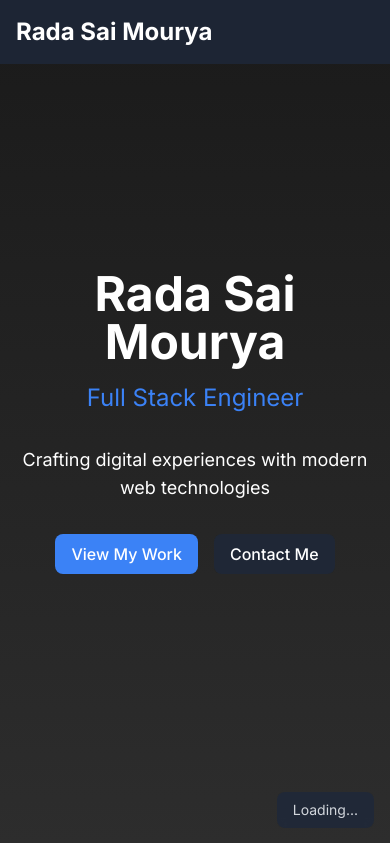
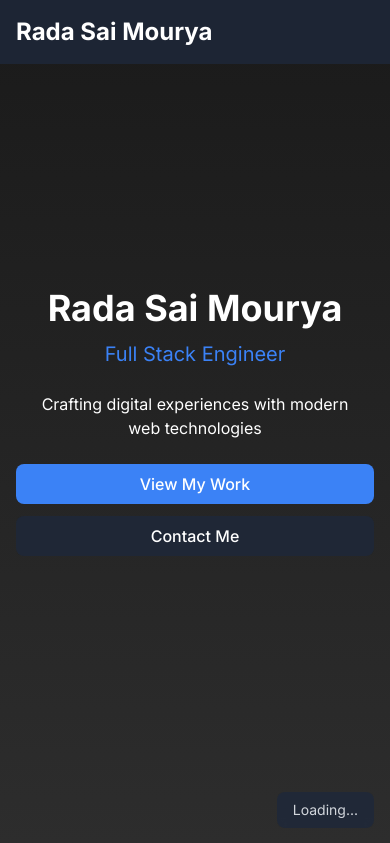
Before and after one commit to radamourya7/portfolio, a React (Vite) app: page / in a window 390 px wide. Shown: the top 843 px of the page. Built offline with nearby package versions, Linux system fonts and the light colour scheme; no server answers; the database is empty; some icons are missing.

Commit message:
feat: improve mobile responsiveness - Adjust text sizes and spacing for mobile - Optimize background particles for mobile performance - Make buttons stack vertically on mobile

```diff
--- a/src/components/Background.tsx
+++ b/src/components/Background.tsx
@@ -16,7 +16,8 @@ const Background: React.FC = () => {
 
     // Create particles
     const particlesGeometry = new THREE.BufferGeometry();
-    const particlesCount = 2000;
+    // Adjust particle count based on screen size
+    const particlesCount = window.innerWidth < 768 ? 1000 : 2000;
     const posArray = new Float32Array(particlesCount * 3);
 
     for (let i = 0; i < particlesCount * 3; i++) {
@@ -25,7 +26,7 @@ const Background: React.FC = () => {
 
     particlesGeometry.setAttribute('position', new THREE.BufferAttribute(posArray, 3));
     const particlesMaterial = new THREE.PointsMaterial({
-      size: 0.005,
+      size: window.innerWidth < 768 ? 0.008 : 0.005,
       color: 0xffffff,
       transparent: true,
       opacity: 0.8,
@@ -52,6 +53,9 @@ const Background: React.FC = () => {
       camera.aspect = window.innerWidth / window.innerHeight;
       camera.updateProjectionMatrix();
       renderer.setSize(window.innerWidth, window.innerHeight);
+
+      // Update particle size on resize
+      particlesMaterial.size = window.innerWidth < 768 ? 0.008 : 0.005;
     };
 
     window.addEventListener('resize', handleResize);
--- a/src/components/HeroSection.tsx
+++ b/src/components/HeroSection.tsx
@@ -2,29 +2,29 @@ import React from 'react';
 
 const HeroSection: React.FC = () => {
   return (
-    <section className="min-h-screen flex items-center justify-center px-4">
-      <div className="text-center">
-        <h1 className="text-5xl md:text-6xl font-bold mb-4 animate-fadeIn">
+    <section className="min-h-screen flex items-center justify-center px-4 sm:px-6 md:px-8">
+      <div className="text-center w-full max-w-4xl mx-auto">
+        <h1 className="text-4xl sm:text-5xl md:text-6xl font-bold mb-3 sm:mb-4 animate-fadeIn">
           Rada Sai Mourya
         </h1>
-        <h2 className="text-2xl md:text-3xl text-accent mb-8 animate-fadeIn">
+        <h2 className="text-xl sm:text-2xl md:text-3xl text-accent mb-6 sm:mb-8 animate-fadeIn">
           Full Stack Engineer
         </h2>
-        <p className="text-lg md:text-xl mb-8 max-w-2xl mx-auto animate-fadeIn">
+        <p className="text-base sm:text-lg md:text-xl mb-6 sm:mb-8 max-w-2xl mx-auto px-4 animate-fadeIn">
           Crafting digital experiences with modern web technologies
         </p>
-        <div className="flex justify-center gap-4 animate-fadeIn">
+        <div className="flex flex-col sm:flex-row justify-center gap-3 sm:gap-4 animate-fadeIn">
           <a
             href="https://www.linkedin.com/in/radamourya7"
             target="_blank"
             rel="noopener noreferrer"
-            className="btn btn-primary"
+            className="btn btn-primary w-full sm:w-auto"
           >
             View My Work
           </a>
           <a
             href="mailto:radamourya7@gmail.com"
-            className="btn glass"
+            className="btn glass w-full sm:w-auto"
           >
             Contact Me
           </a>
```
